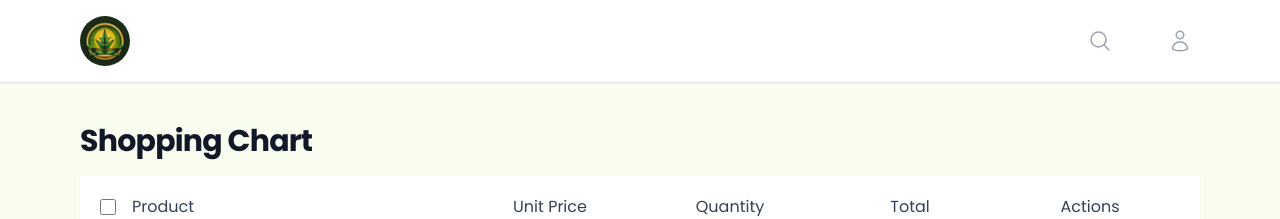
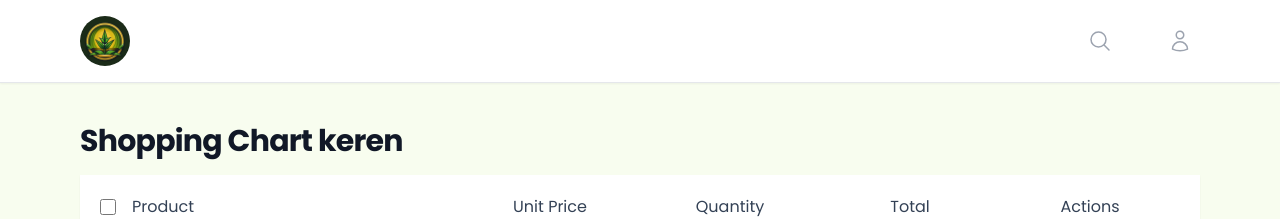
Before and after one commit to Belega-Village-UNUD/frontend-web-edb, a Next.js app: page /cart in a window 1280 px wide. Shown: the top 219 px of the page. Built offline with nearby package versions, Linux system fonts and the light colour scheme; a web font is replaced by a local one.

Commit message:
EDP-127 slicing cart

```diff
--- a/app/cart/CartList.tsx
+++ b/app/cart/CartList.tsx
@@ -58,7 +58,7 @@ const CartList = () => {
 
       <div className="space-y-2 px-4 sm:flex sm:items-baseline sm:justify-between sm:space-y-0 sm:px-0">
         <div className="flex sm:items-baseline sm:space-x-4">
-          <h1 className="text-2xl font-bold tracking-tight text-gray-900 sm:text-3xl">Shopping Chart</h1>
+          <h1 className="text-2xl font-bold tracking-tight text-gray-900 sm:text-3xl">Shopping Chart keren</h1>
         </div>
       </div>
 
```
